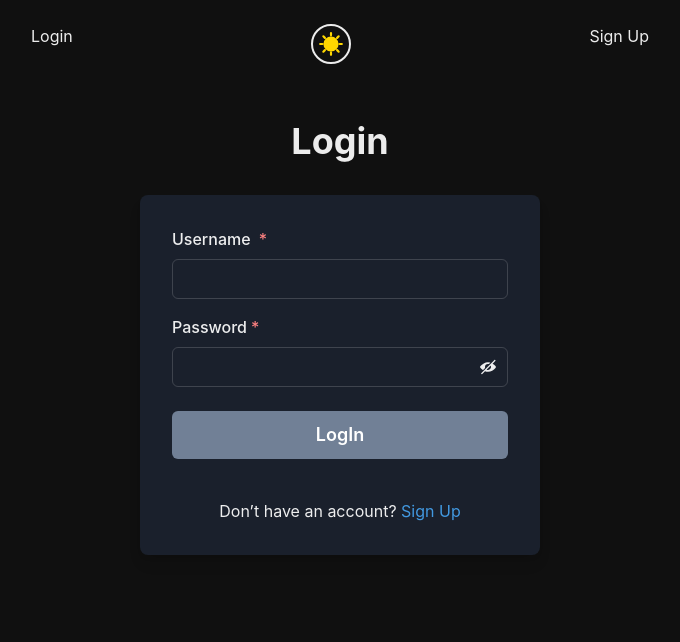
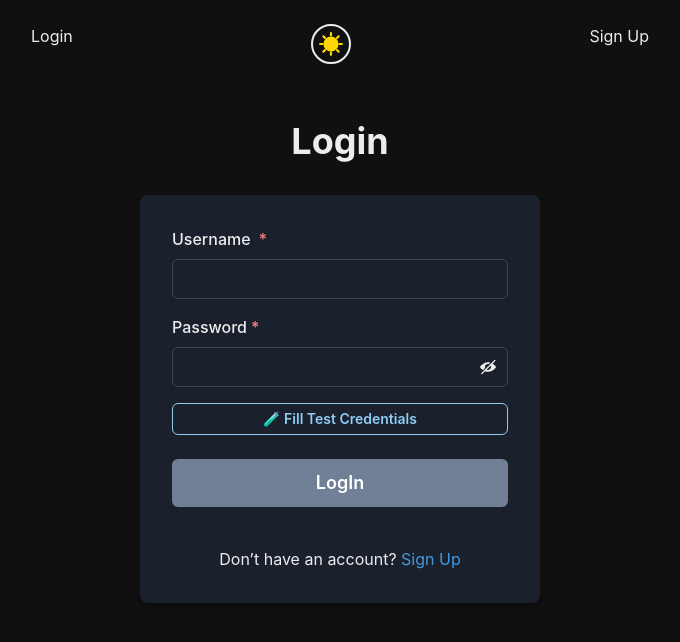
Before and after one commit to SagarPdas3103/SocilaMediaFinalFixed, a React (Vite) app in the folder frontend/: page /auth in a window 1280 px wide. Shown: the top 642 px of the page, without its empty margins (300-980 px from the left). Built offline with nearby package versions, Linux system fonts and the light colour scheme; no server answers.

Commit message:
Update LoginCard.jsx

```diff
--- a/frontend/src/components/LoginCard.jsx
+++ b/frontend/src/components/LoginCard.jsx
@@ -1,3 +1,172 @@
+// import {
+//   Flex,
+//   Box,
+//   FormControl,
+//   FormLabel,
+//   Input,
+//   InputGroup,
+//   InputRightElement,
+//   Stack,
+//   Button,
+//   Heading,
+//   Text,
+//   useColorModeValue,
+//   Link,
+// } from "@chakra-ui/react";
+// import { useState } from "react";
+// import { ViewIcon, ViewOffIcon } from "@chakra-ui/icons";
+// import { useSetRecoilState } from "recoil";
+// import authScreenAtom from "../atoms/authAtom";
+// import useShowToast from "../hooks/useShowToast";
+// import userAtom from "../atoms/userAtom";
+
+// export default function LoginCard() {
+//   const [showPassword, setShowPassword] = useState(false);
+//   const setAuthScreenState = useSetRecoilState(authScreenAtom);
+//   const setUser = useSetRecoilState(userAtom);
+//   const [loading, setLoading] = useState(false);
+
+//   const [inputs, setInputs] = useState({
+//     username: "",
+//     password: "",
+//   });
+//   const showToast = useShowToast();
+//   const handleLogin = async () => {
+//     setLoading(true);
+//     try {
+//       const res = await fetch("/api/users/login", {
+//         method: "POST",
+//         headers: {
+//           "Content-Type": "application/json",
+//         },
+//         body: JSON.stringify(inputs),
+//       });
+//       const data = await res.json();
+//       // if (data.error) {
+//       //   showToast("Error", data.error, "error");
+//       // }
+
+//       if (!res.ok) {
+//         // Handle HTTP errors
+//         showToast("Error", data.error || "An error occurred", "error");
+//         return;
+//       }
+
+//       showToast("Success", "Successfully Loged In", "success");
+//       localStorage.setItem("user-threads", JSON.stringify(data));
+//       setUser(data);
+//     } catch (error) {
+//       // showToast("Error", error, "error");
+//       showToast("Error", error.message || "An error occurred", "error");
+//     } finally {
+//       setLoading(false);
+//     }
+//   };
+
+//   return (
+//     <Flex align={"center"} justify={"center"}>
+//       <Stack spacing={8} mx={"auto"} maxW={"lg"} py={2} px={6}>
+//         <Stack align={"center"}>
+//           <Heading fontSize={"4xl"} textAlign={"center"}>
+//             Login
+//           </Heading>
+//         </Stack>
+//         <Box
+//           rounded={"lg"}
+//           bg={useColorModeValue("white", "gray.800")}
+//           boxShadow={"lg"}
+//           p={8}
+//           w={{
+//             base: "full",
+//             sm: "400px",
+//           }}
+//         >
+//           <Stack spacing={4}>
+//             <Box>
+//               <FormControl id="lastName" isRequired>
+//                 <FormLabel>Username </FormLabel>
+//                 <Input
+//                   type="text"
+//                   value={inputs.username}
+//                   onChange={(e) =>
+//                     setInputs((inputs) => ({
+//                       ...inputs,
+//                       username: e.target.value,
+//                     }))
+//                   }
+//                 />
+//               </FormControl>
+//             </Box>
+
+//             <FormControl id="password" isRequired>
+//               <FormLabel>Password</FormLabel>
+//               <InputGroup>
+//                 <Input
+//                   type={showPassword ? "text" : "password"}
+//                   value={inputs.password}
+//                   onChange={(e) =>
+//                     setInputs((inputs) => ({
+//                       ...inputs,
+//                       password: e.target.value,
+//                     }))
+//                   }
+//                 />
+//                 <InputRightElement h={"full"}>
+//                   <Button
+//                     variant={"ghost"}
+//                     onClick={() =>
+//                       setShowPassword((showPassword) => !showPassword)
+//                     }
+//                   >
+//                     {showPassword ? <ViewIcon /> : <ViewOffIcon />}
+//                   </Button>
+//                 </InputRightElement>
+//               </InputGroup>
+//             </FormControl>
+//             <Stack spacing={10} pt={2}>
+//               <Button
+//                 loadingText="Logging in..."
+//                 size="lg"
+//                 bg={useColorModeValue("gray.800", "gray.500")}
+//                 color={"white"}
+//                 _hover={{
+//                   bg: useColorModeValue("gray.700", "gray.800"),
+//                   border: "1px solid white",
+//                   transform: "translateY(-4px)",
+//                   boxShadow:
+//                     "0 4px 8px rgba(0, 0, 0, 0.2), 0 6px 20px rgba(0, 0, 0, 0.19)",
+//                 }}
+//                 transition="all 0.3s ease"
+//                 onClick={handleLogin}
+//                 isLoading={loading}
+//               >
+//                 LogIn
+//               </Button>
+//             </Stack>
+//             <Stack pt={6}>
+//               <Text align={"center"}>
+//                 Don&rsquo;t have an account?{" "}
+//                 <Link
+//                   color={"blue.400"}
+//                   onClick={() => setAuthScreenState("Signup")}
+//                 >
+//                   Sign Up
+//                 </Link>
+//               </Text>
+//             </Stack>
+//           </Stack>
+//         </Box>
+//       </Stack>
+//     </Flex>
+//   );
+// }
+
+
+
+
+
+
+
 import {
   Flex,
   Box,
@@ -31,6 +200,12 @@ export default function LoginCard() {
     password: "",
   });
   const showToast = useShowToast();
+
+  // ✅ NEW: Fill test credentials for recruiters
+  const fillTestCredentials = () => {
+    setInputs({ username: "MrDas12345", password: "123456" });
+  };
+
   const handleLogin = async () => {
     setLoading(true);
     try {
@@ -42,12 +217,8 @@ export default function LoginCard() {
         body: JSON.stringify(inputs),
       });
       const data = await res.json();
-      // if (data.error) {
-      //   showToast("Error", data.error, "error");
-      // }
 
       if (!res.ok) {
-        // Handle HTTP errors
         showToast("Error", data.error || "An error occurred", "error");
         return;
       }
@@ -56,7 +227,6 @@ export default function LoginCard() {
       localStorage.setItem("user-threads", JSON.stringify(data));
       setUser(data);
     } catch (error) {
-      // showToast("Error", error, "error");
       showToast("Error", error.message || "An error occurred", "error");
     } finally {
       setLoading(false);
@@ -123,6 +293,17 @@ export default function LoginCard() {
                 </InputRightElement>
               </InputGroup>
             </FormControl>
+
+            {/* ✅ NEW: Test credentials button for recruiters */}
+            <Button
+              size={"sm"}
+              variant={"outline"}
+              colorScheme={"blue"}
+              onClick={fillTestCredentials}
+            >
+              🧪 Fill Test Credentials
+            </Button>
+
             <Stack spacing={10} pt={2}>
               <Button
                 loadingText="Logging in..."
```
